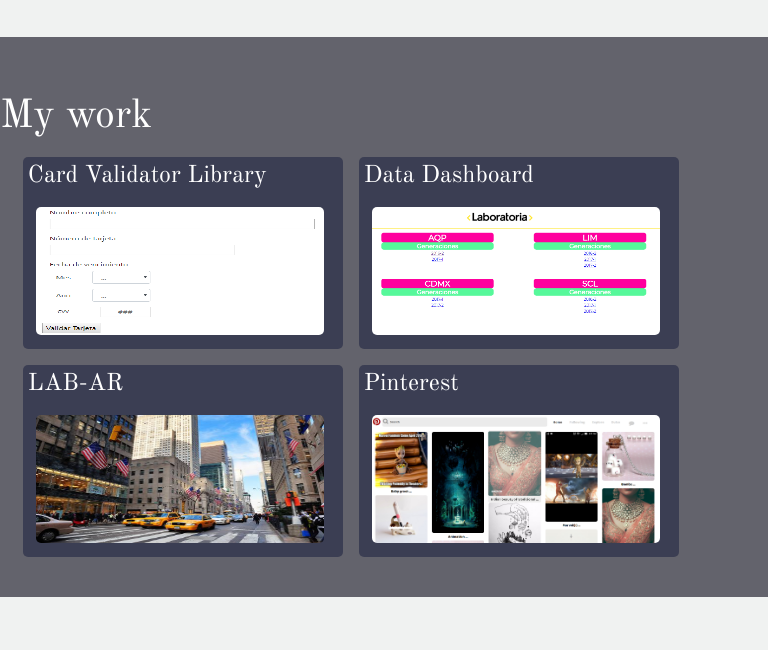
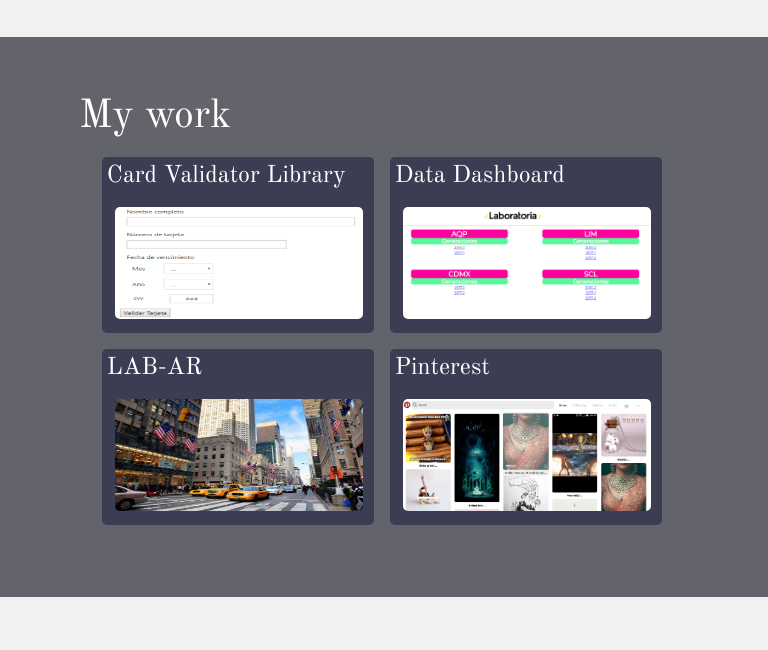
Before and after one commit to DolceLemus/dulce_lemus, a plain HTML site: page index.html in a window 768 px wide. Shown: the part 923-1573 px from the top of the page. Drawn offline with nearby package versions, Linux system fonts and the light colour scheme.

```diff
--- a/css/responsive.css
+++ b/css/responsive.css
@@ -46,6 +46,23 @@
     .list-skill{
         margin: 0 !important;
     }
+    #work .work-cont{
+        background-color: rgb(20, 26, 59, 0.5);
+        width: 17em;
+        height: 11em;
+        margin: .5em;
+        float: left;
+        border-radius: 5px;
+        padding: .3em;
+    }
+    #work div a img{
+        width: 15.5em;
+        height:7em;
+        margin: .5em;
+        z-index: -1;
+        float: left;
+        border-radius: 5px;
+    }
 }
 
 @media(max-width: 425px) and (min-width:319px){
@@ -67,4 +84,7 @@
     #photo-me{
         display: none;
     }
+    #work{
+        scroll-behavior: smooth;
+    }
 }
--- a/index.html
+++ b/index.html
@@ -82,7 +82,7 @@
                 </div>
             </nav>
             <section id="container-home" class="">
-            <div id="home" class="text-center col-xl-6 offset-lx-3 col-lg-6 offset-lg-3 col-md-10 offset-md-1 col-sm-12 col-xs-12 home-style">
+                <div id="home" class="text-center col-xl-6 offset-xl-3 col-lg-6 offset-lg-3 col-md-10 offset-md-1 col-sm-12 col-xs-12 home-style">
                     <h1 id="name-header" >Dulce Lemus</h1>
                     <h4 id="position-work">Software Developer</h4>
                     <button type="button" class="btn btn-light"><a href="./assets/docs/CV_Dulce_Lemus_en.pdf" target="_blank" download="DulceLemusCV" class="btn text-white hover-download">Download CV</a></button>
@@ -90,7 +90,7 @@
             </section>
             <section id="container-about-me" class="">
                 <div id="shadow" class="">
-                <div id="about-me" class="col-lx-10 offset-lx-1 col-lg-10 offset-lg-1 col-md-10 offset-md-1">
+                    <div id="about-me" class="col-xl-10 offset-xl-1 col-lg-10 offset-lg-1 col-md-10 offset-md-1">
                         <h1 class="">About Me</h1>
                         <div id="text-about" class="col-xl-7 col-lg-6 col-md-7 text">
                             <p>I'm a Front-end web developer, motivated to get and share new knowledge, very creative to build applications and solutions with different tools and technologies, she is familiar with agile and scrum methodologies.  </p>
@@ -103,9 +103,9 @@
                 </div>
             </section>
             <section id="container-work" class="">
-            <div class="">
-                <h1 class="text-white">My work</h1>
-                <div class="col-xl-8 col-lg-10 work-style " id="work">
+                <div class="col-xl-10 offset-xl-3 col-lg-12 offset-lg-2 col-md-10 offset-md-1 ">
+                    <h1 class="text-white text-my-work">My work</h1>
+                    <div class="col-xl-8 col-lg-10 col-md-12 work-style" id="work">
                         <div class="work-cont"> <h4 class="text-white">Card Validator Library</h4> <a href="https://dolcelemus.github.io/card-validator" target="_blank"><img src="./assets/images/card.png" alt=""></a> </div>
                         <div class="work-cont"> <h4 class="text-white">Data Dashboard</h4> <a href="https://dolcelemus.github.io/data-dashboard" target="_blank"><img src="./assets/images/data.png" alt=""></a> </div>
                         <div class="work-cont"> <h4 class="text-white">LAB-AR</h4> <a href="https://dolcelemus.github.io/LAB-AR" target="_blank"><img src="./assets/images/lav.jpg" alt=""></a> </div>
```
Lines whose indentation alone changed are shown as unchanged.
